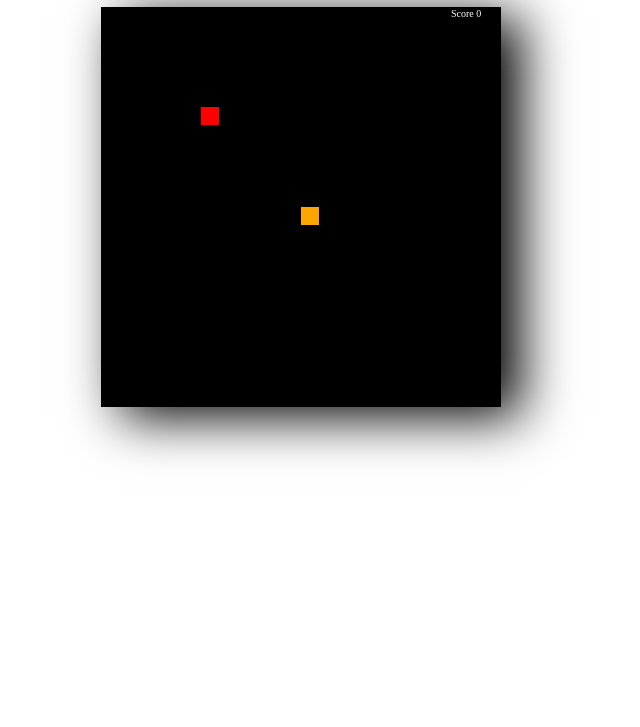
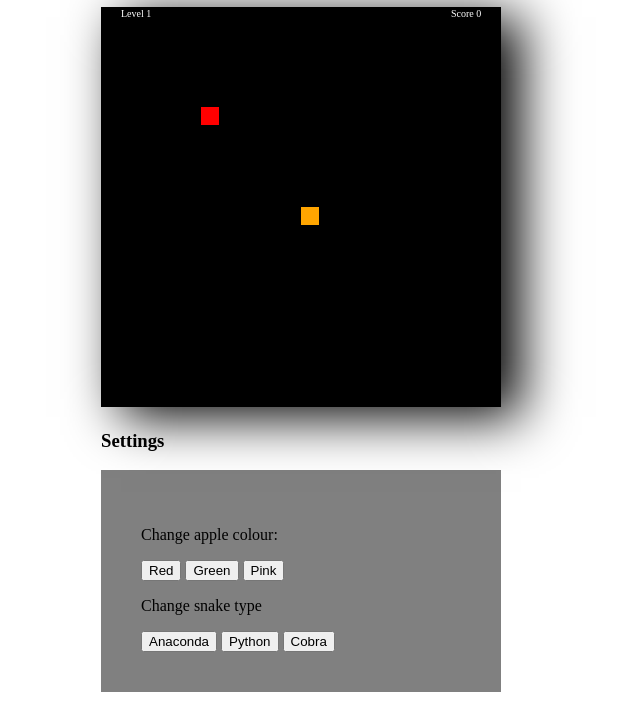
Before and after one commit to td6904/Snake-Game-Project, a plain HTML site: page index.html in a window 1280 px wide. Shown: the part 73-800 px from the top of the page, without its empty margins (339-979 px from the left). Drawn offline with Linux system fonts and the light colour scheme.

Commit message:
Added colour customisation with a settings interface on game screen

```diff
--- a/index.html
+++ b/index.html
@@ -4,27 +4,26 @@
     <meta charset="UTF-8">
     <meta http-equiv="X-UA-Compatible" content="IE=edge">
     <meta name="viewport" content="width=device-width, initial-scale=1.0">
-    <title>Document</title>
-    <style>
-        body {
-            margin: 0;
-            padding: 0;
-            display: flex;
-            flex-direction: column;
-            justify-content: center;
-            align-items: center;
-        }
-        canvas{
-            box-shadow: black 20px 10px 50px;
-        }
-    </style>
-            <!-- 50px in canvas
-                box-shadow is the blur for the shadow ^^^-->
-
+    <title>Snake</title>
+    <link rel="stylesheet" href="style.css">
 </head>
 <body>
-    <h1>Snake</h1>
-    <canvas id="game" width="400" height="400"></canvas>
-    <script src="index.js"></script>
+    <h1>Snake by Tyler</h1>
+        <div id="userInterface">
+            <canvas id="game" width="400" height="400"></canvas>
+            <h3>Settings</h3>
+            <div id="settings">
+                <p>Change apple colour:</p>
+                <button id="red-button">Red</button>
+                <button id="green-button">Green</button>
+                <button id="pink-button">Pink</button>
+
+                <p>Change snake type</p>
+                <button id="anaconda-button">Anaconda</button>
+                <button id="python-button">Python</button>
+                <button id="cobra-button">Cobra</button>
+                </div>
+        <script src="index.js"></script>
+</div>
 </body>
 </html>
--- a/index.js
+++ b/index.js
@@ -24,6 +24,11 @@ let xVelocity = 0;
 let yVelocity = 0;
 
 let score = 0;
+let level = 1;
+
+let appleColour = "red"
+let snakeBodyColour = "green"
+let snakeHeadColour = "orange"
 
 const gulpSound = new Audio("GulpFinished.wav");
 
@@ -42,14 +47,18 @@ function drawGame(){
 
     if(score > 5){
         speed = 11;
+        level = 2;
     }
     if (score > 15){
         speed = 15;
+        level = 3;
     }
     if(score > 25){
         speed = 21;
+        level = "Impossible!!!!!!!!!!!!!!!";
     }
 
+    drawLevel();
     setTimeout(drawGame, 1000/ speed);
 }
 
@@ -59,7 +68,6 @@ function isGameOver(){
     if(yVelocity === 0 && xVelocity === 0){ // <<< Stop automatic game over before starting
         return false;
     }
-
     //walls
     if(headX < 0){
         gameOver = true;
@@ -106,13 +114,19 @@ function drawScore(){
     ctx.fillText("Score " + score, canvas.width-50, 10)
 }
 
+function drawLevel(){
+    ctx.fillStyle = "white";
+    ctx.font = "10px Times New Roman";
+    ctx.fillText("Level " + level, canvas.width-380, 10)
+}
+
 function clearScreen(){
     ctx.fillStyle = 'black';
     ctx.fillRect(0, 0, canvas.width, canvas.height);
 }
 
 function drawSnake(){
-    ctx.fillStyle = 'green';
+    ctx.fillStyle = snakeBodyColour;
     for(let i =0; i < snakeParts.length; i++){
         let part = snakeParts[i];
         ctx.fillRect(part.x * tileCount, part.y * tileCount, tileSize, tileSize)
@@ -123,8 +137,30 @@ function drawSnake(){
         snakeParts.shift(); //Remove furthest item from snake parts
     }
 
-    ctx.fillStyle = 'orange';
+    ctx.fillStyle = snakeHeadColour;
     ctx.fillRect(headX * tileCount, headY * tileCount, tileSize, tileSize);
+
+    //Snake modifications
+    //Anaconda
+    var button = document.getElementById("anaconda-button");
+    button.addEventListener("click", function(){
+    snakeHeadColour = "purple";
+    snakeBodyColour = "yellowgreen";
+    });
+
+    //Python
+    var button = document.getElementById("python-button");
+    button.addEventListener("click", function(){
+    snakeHeadColour = "blue";
+    snakeBodyColour = "yellow";
+    });
+
+    //Back to Cobra
+    var button = document.getElementById("cobra-button");
+    button.addEventListener("click", function(){
+    snakeHeadColour = "orange";
+    snakeBodyColour = "green";
+    });
 }
 
 function changeSnakePosition(){
@@ -132,10 +168,31 @@ function changeSnakePosition(){
     headY = headY + yVelocity;
 }
 
+
 function drawApple(){
-    ctx.fillStyle = "red";
+    ctx.fillStyle = appleColour;
     ctx.fillRect(appleX * tileCount, appleY * tileCount, tileSize, tileSize);
-    }
+
+    //Green
+    var button = document.getElementById("green-button");
+    button.addEventListener("click", function(){
+    appleColour = "green";
+    });
+
+    //Pink
+    var button = document.getElementById("pink-button");
+    button.addEventListener("click", function(){
+        appleColour = "pink";
+    });
+
+    //Back to red
+    var button = document.getElementById("red-button");
+    button.addEventListener("click", function(){
+    appleColour = "red";
+    });
+}
+
+
 
 function checkAppleCollision(){
     if(appleX === headX && appleY === headY){
@@ -146,7 +203,6 @@ function checkAppleCollision(){
         gulpSound.play();
     }
 }
-
 
 document.body.addEventListener('keydown', keyDown);
 
--- /dev/null
+++ b/style.css
@@ -0,0 +1,18 @@
+body {
+    margin: 0;
+    padding: 0;
+    display: flex;
+    flex-direction: column;
+    justify-content: center;
+    align-items: center;
+}
+#game{
+    box-shadow: black 20px 10px 50px;
+}
+    /*50px in canvas
+        box-shadow is the blur for the shadow */
+
+#settings {
+    background-color: gray;
+    padding: 40px;
+}
```
